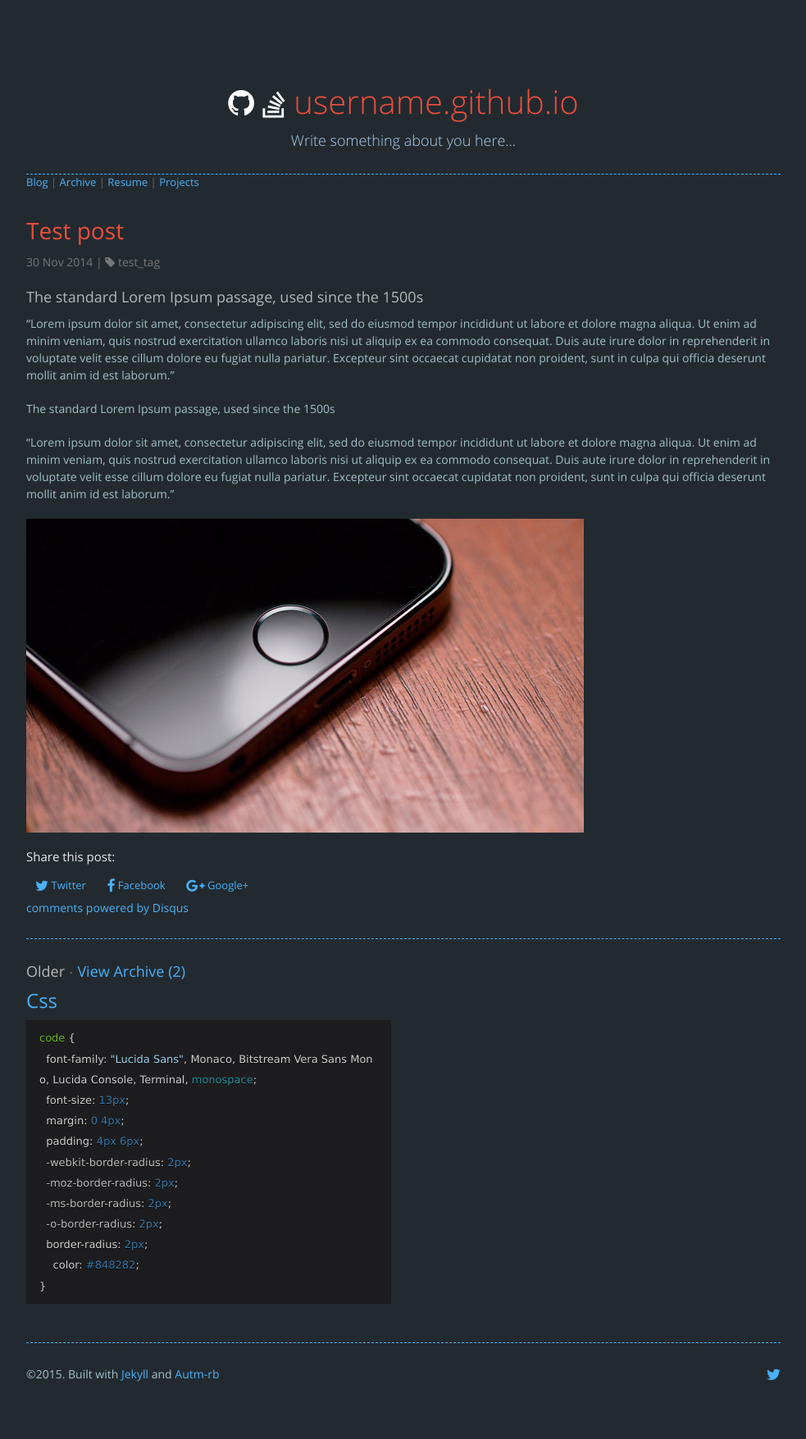
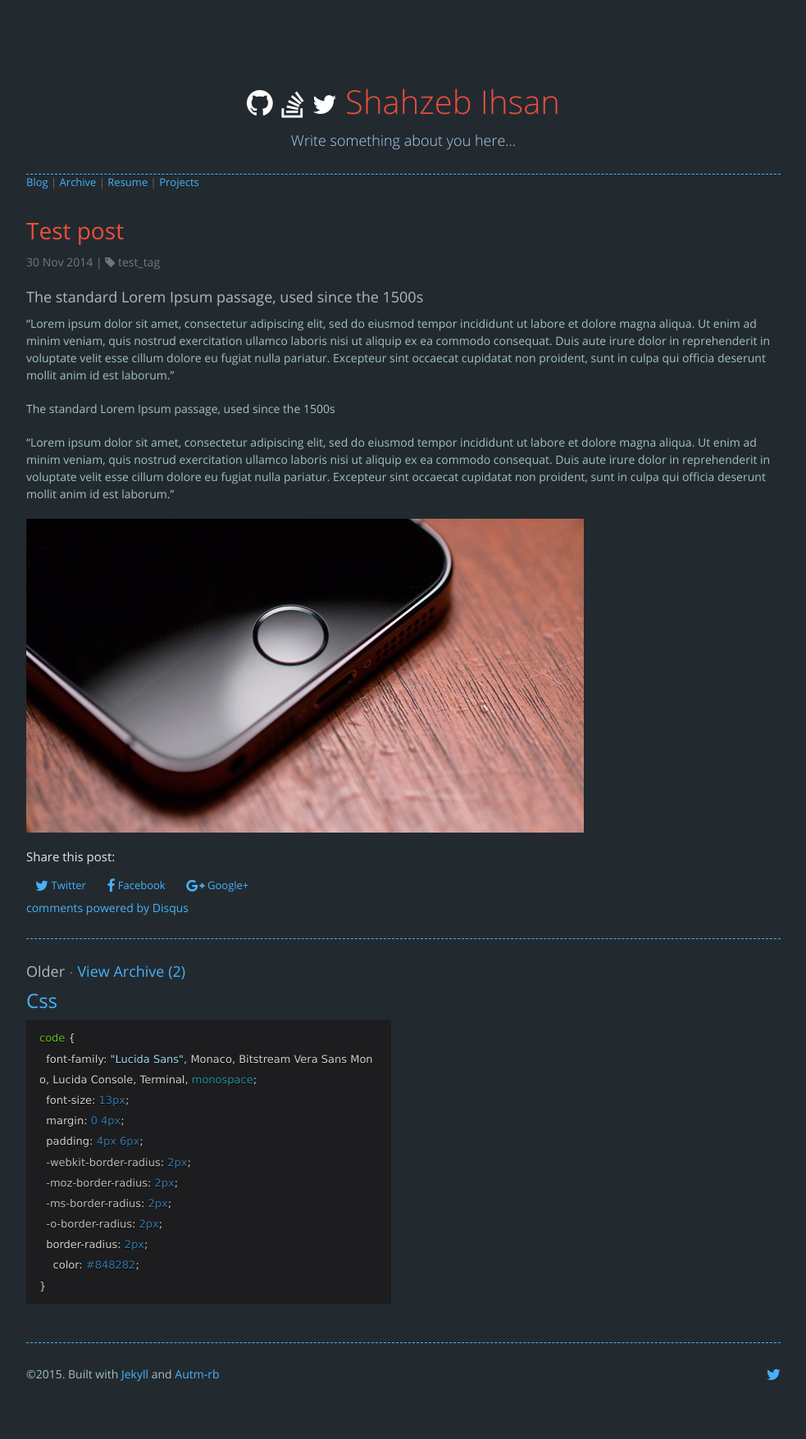
Before and after one commit to schaazzz/schaazzz.github.io, a Jekyll site: the page built from _posts/2014-11-30-testtest.md, in a window 1280 px wide. Shown: the whole page at 82% size, without its empty margins (148-1131 px from the left). Built offline with Jekyll 4.4.1, drawn with Linux system fonts in a browser that asks for light colours; nearby versions of some CDN libraries; comment, search, counter and statistics services are not loaded.

Commit message:
Modifying landing page

```diff
--- a/_config.yml
+++ b/_config.yml
@@ -1,6 +1,6 @@
 baseurl: "" # The subpath of your site. Use "" if you're hosting a blog at the root level.
-url: "username.github.io" # the base hostname & protocol for your site.
-title: "username-blog"
+url: "schaazzz.github.io" # the base hostname & protocol for your site.
+title: "Shahzeb Ihsan"
 
 
 paginate: 3 #articles per page
@@ -8,9 +8,9 @@
 
 
 #contacts
-git: "https://github.com/railsr"  #Add your github url here.
+git: "https://github.com/schaazzz"  #Add your github url here.
 stackoverflow: "http://stackoverflow.com/users/1231365/railsr" #Add your stackoverflow url here.
-twitter: "https://twitter.com/railsr7"  #Add your twitter url here.
+twitter: "https://twitter.com/shahzebihsan"  #Add your twitter url here.
 
 #disqus comment
 disqus:
--- a/_includes/title.html
+++ b/_includes/title.html
@@ -8,7 +8,11 @@
       <a id="so-ic" href="{{site.stackoverflow}}"><i class="fa fa-stack-overflow"></i></a>
     {% endunless %}
 
-    <a id="sitename" href="{{site.baseurl}}">username.github.io</a>
+    {% unless site.twitter == "" %}
+      <a id="so-ic" href="{{site.twitter}}"><i class="fa fa-twitter"></i></a>
+    {% endunless %}
+
+    <a id="sitename" href="{{site.baseurl}}">Shahzeb Ihsan</a>
   </h1>
 
   <!-- Add something about you in p tag-->
--- a/index.html
+++ b/index.html
@@ -4,6 +4,6 @@
 ---
 
  <div class="text-center">
-  <img class="circular" src="https://scontent-a.cdninstagram.com/hphotos-xpa1/outbound-distilleryimage10/t0.0-17/OBPTH/dec0f3cc9a0e11e1b10e123138105d6b_7.jpg" >
-  <p>contact me <a href="mailto:user@example.com">user (at) example.com</a></p>
+  <img class="circular" src="https://c1.staticflickr.com/9/8083/8430589948_afbd56afde_z.jpg" >
+  <p>contact me <a href="mailto:shahzeb.ihsan+blog@example.com">shahzeb (dot) ihsan (at) gmail (dot) com</a></p>
 </div>
--- a/public/stylesheets/styles.css
+++ b/public/stylesheets/styles.css
@@ -337,7 +337,7 @@
 
 /* for circled image*/
 .circular {
-  width: 300px;
+  width: 400px;
   height: 300px;
   border-radius: 150px;
   -webkit-border-radius: 150px;
```
Also changed, not shown: 12 other files.
